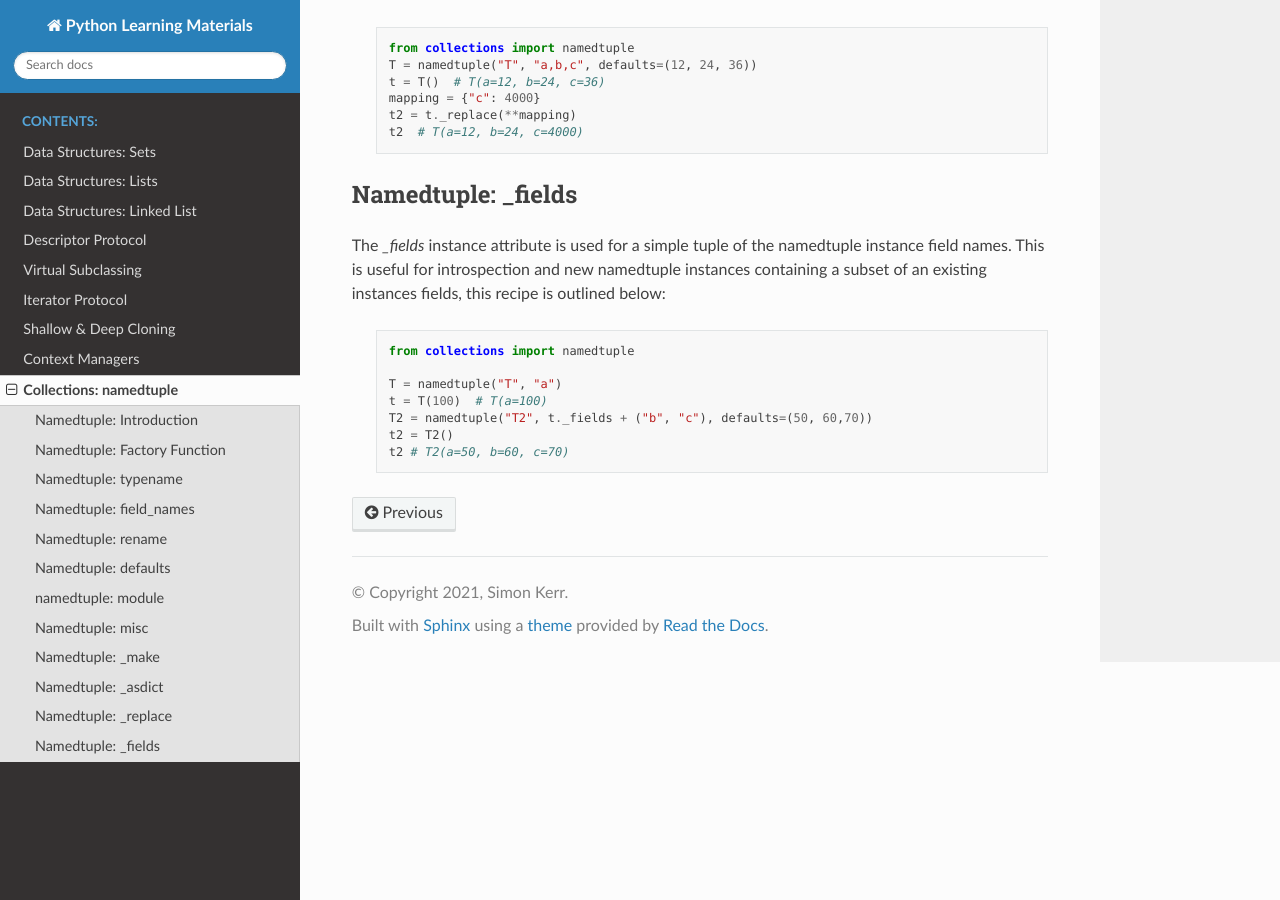
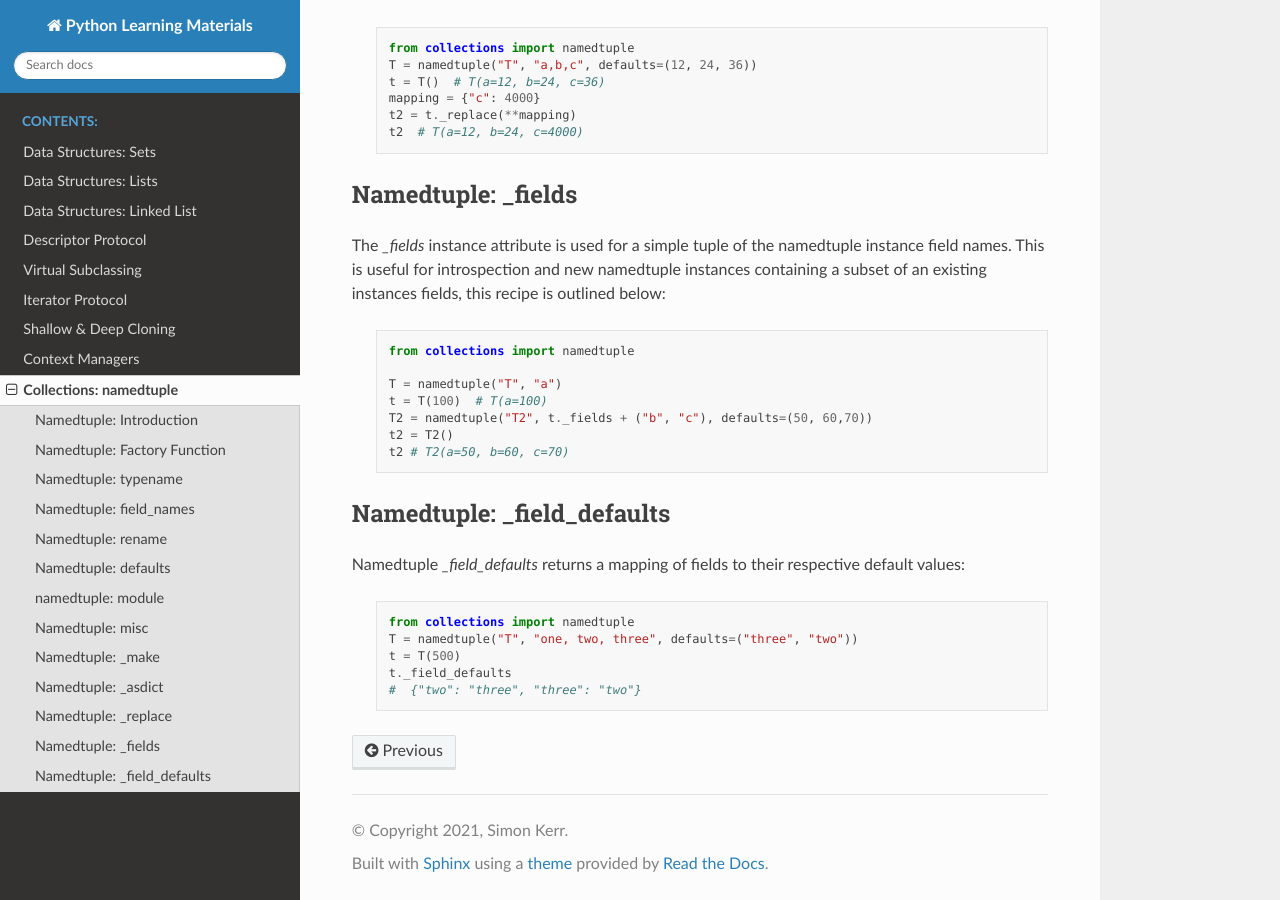
Before and after one commit to symonk/pydocs, a Sphinx documentation site: the page built from docs/source/namedtuples.rst, in a window 1280 px wide and 900 px high, scrolled down 4272 px. Built offline with Sphinx 7.4.7 and the Read the Docs theme 2.0.0, drawn with Linux system fonts in a browser that asks for light colours.

Commit message:
document named tuple `_field_defaults`

```diff
--- a/docs/source/namedtuples.rst
+++ b/docs/source/namedtuples.rst
@@ -233,3 +233,15 @@ instances fields, this recipe is outlined below:
         T2 = namedtuple("T2", t._fields + ("b", "c"), defaults=(50, 60,70))
         t2 = T2()
         t2 # T2(a=50, b=60, c=70)
+
+Namedtuple: _field_defaults
+----------------------------
+Namedtuple `_field_defaults` returns a mapping of fields to their respective default values:
+
+    .. code-block:: python
+
+        from collections import namedtuple
+        T = namedtuple("T", "one, two, three", defaults=("three", "two"))
+        t = T(500)
+        t._field_defaults
+        #  {"two": "three", "three": "two"}
```
